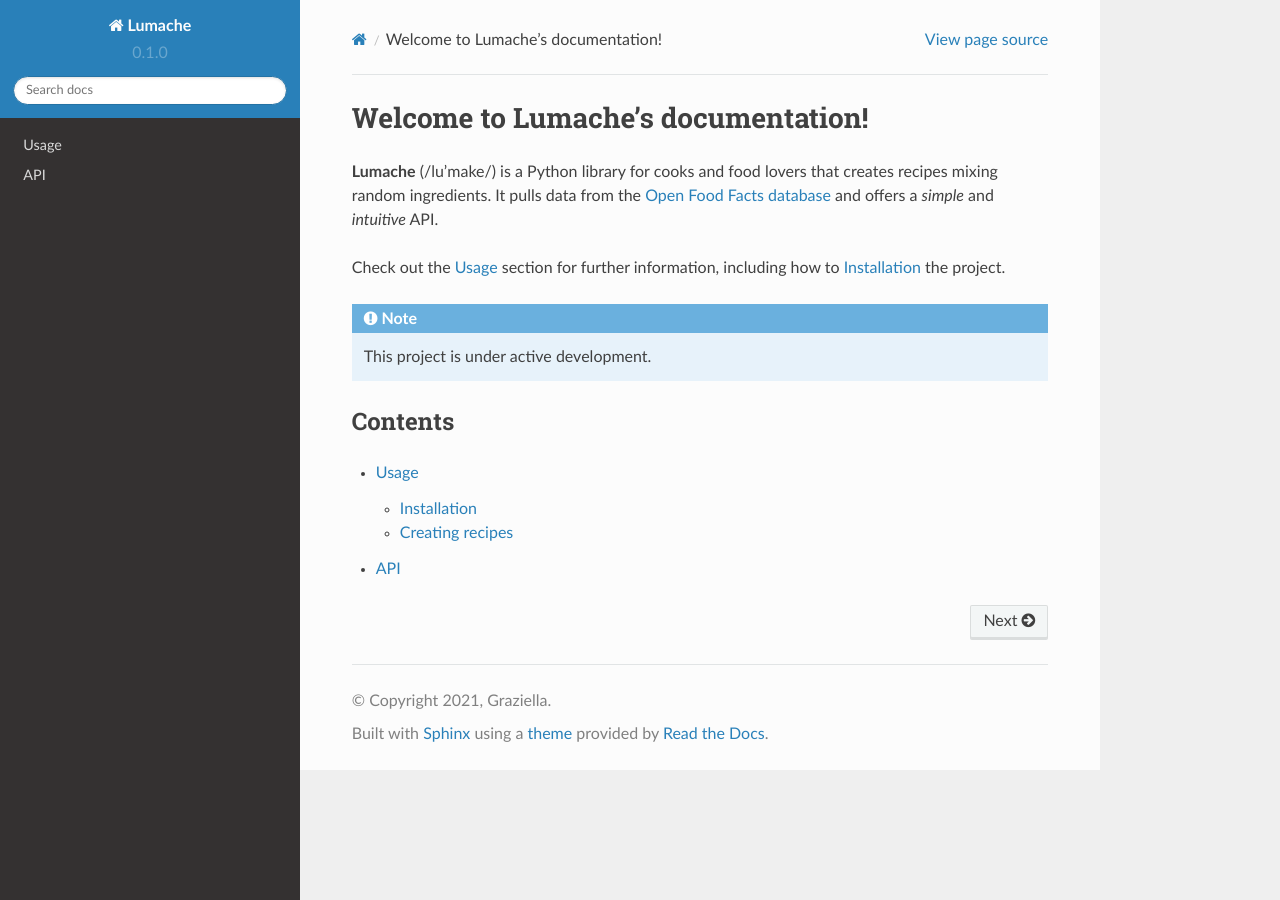
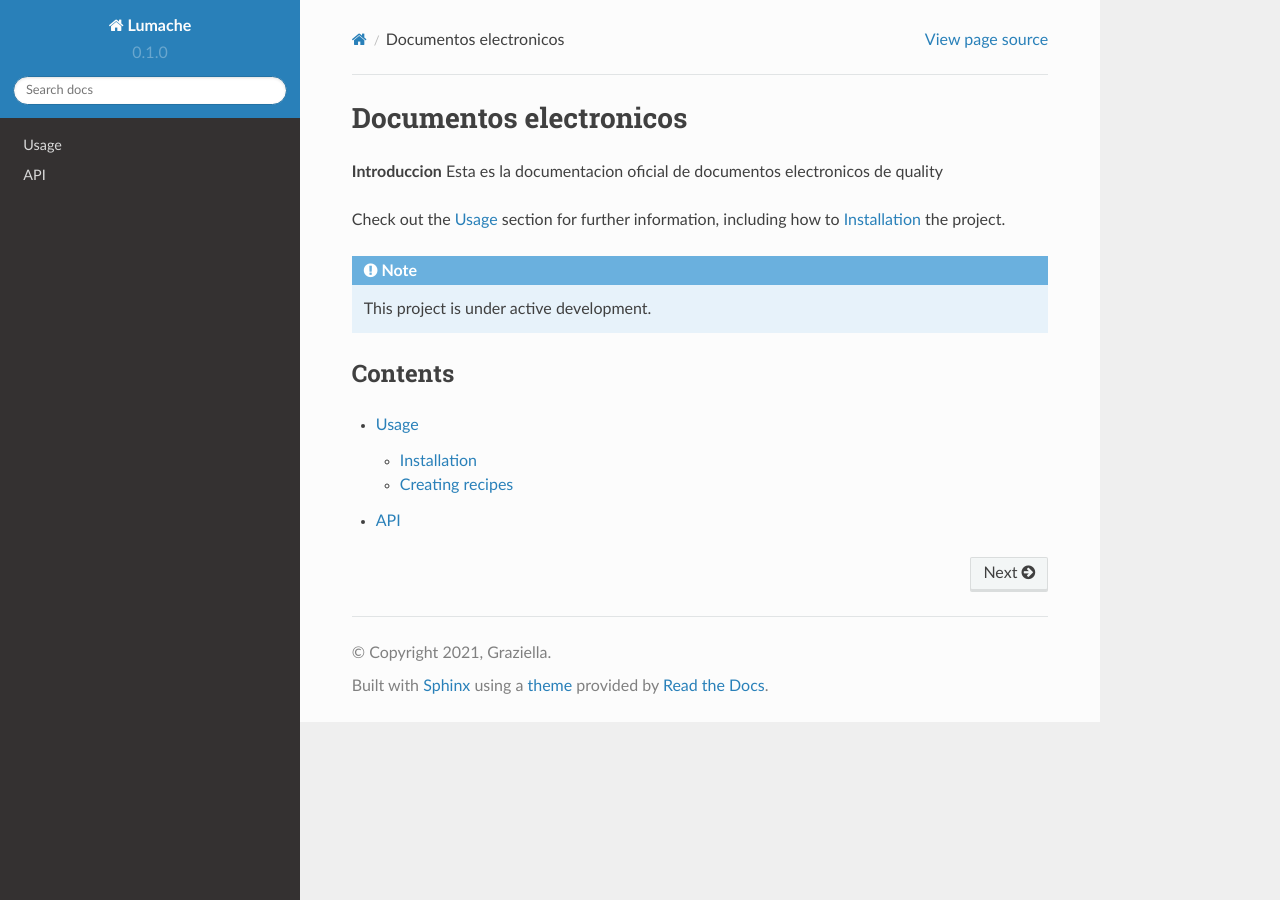
Before and after one commit to JbarrancoandradeL/Documentos_electronicos, a Sphinx documentation site: the page built from docs/source/index.rst, in a window 1280 px wide. Built offline with Sphinx 7.4.7 and the Read the Docs theme 2.0.0, drawn with Linux system fonts in a browser that asks for light colours.

Commit message:
revision 2

```diff
--- a/docs/source/index.rst
+++ b/docs/source/index.rst
@@ -1,10 +1,7 @@
-Welcome to Lumache's documentation!
+Documentos electronicos
 ===================================
 
-**Lumache** (/lu'make/) is a Python library for cooks and food lovers
-that creates recipes mixing random ingredients.
-It pulls data from the `Open Food Facts database <https://world.openfoodfacts.org/>`_
-and offers a *simple* and *intuitive* API.
+**Introduccion**  Esta es la documentacion oficial de documentos electronicos de quality
 
 Check out the :doc:`usage` section for further information, including
 how to :ref:`installation` the project.
```
